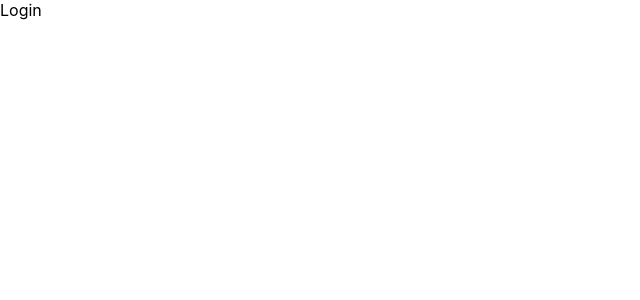
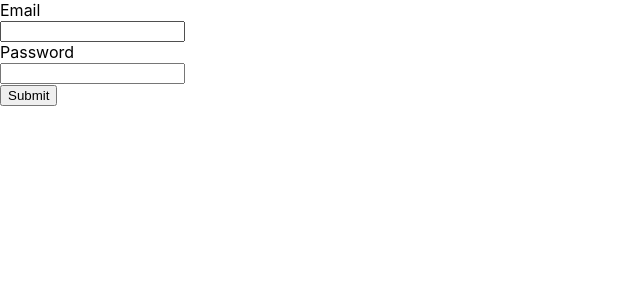
Before and after one commit to SeunJay/react-jwt, a React (Create React App) app: page /login in a window 1280 px wide. Shown: the top 300 px of the page, without its empty margins (0-640 px from the left). Built offline with nearby package versions, Linux system fonts and the light colour scheme.

Commit message:
basic login

```diff
--- a/src/pages/Login.js
+++ b/src/pages/Login.js
@@ -1,7 +1,41 @@
-import React from "react";
+import axios from "axios";
 
 const Login = () => {
-  return <div>Login</div>;
+  //reqres registered sample user
+  const loginPayload = {
+    email: "eve.holt@reqres.in",
+    password: "cityslicka",
+  };
+
+  const handleSubmit = async (e) => {
+    e.preventDefault();
+
+    try {
+      const { data } = await axios.post(
+        "https://reqres.in/api/login",
+        loginPayload
+      );
+
+      const token = data?.token;
+
+      console.log(token);
+    } catch (error) {
+      console.log(error);
+    }
+  };
+  return (
+    <form>
+      <label htmlFor="email">Email</label>
+      <br />
+      <input type="email" id="email" name="email" />
+      <br />
+      <label htmlFor="password">Password</label>
+      <br />
+      <input type="password" id="password" name="password" />
+      <br></br>
+      <input type="submit" value="Submit" onClick={handleSubmit} />
+    </form>
+  );
 };
 
 export default Login;
```
